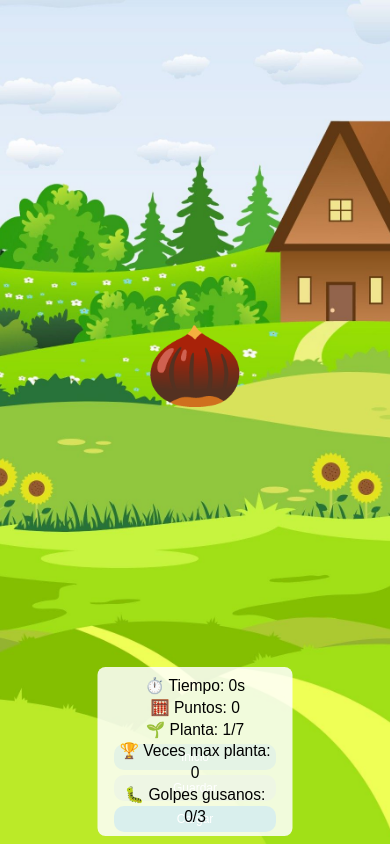
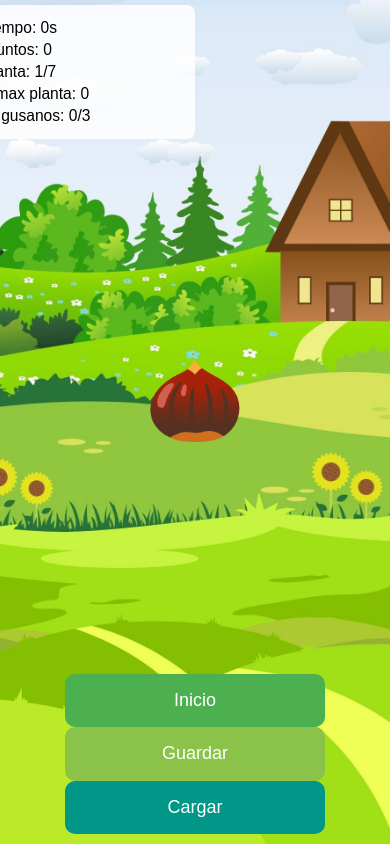
Before and after one commit to mariolileonsaravia/brix501.github.io, a plain HTML site: page juego.html in a window 390 px wide. Drawn offline with Linux system fonts and the light colour scheme.

Commit message:
Update juego.html

```diff
--- a/juego.html
+++ b/juego.html
@@ -4,6 +4,7 @@
 <meta charset="UTF-8">
 <title>Juego de Jardín Avanzado</title>
 <style>
+  <style>
   * { box-sizing: border-box; }
   body {
     margin: 0;
@@ -27,6 +28,7 @@
     font-size: clamp(14px, 2vw, 18px);
     z-index: 20;
     line-height: 1.4;
+    max-width: 90vw;
   }
 
   .garden {
@@ -44,6 +46,7 @@
     position: relative;
     z-index: 1;
     user-select: none;
+    text-align: center;
   }
 
   .creature {
@@ -53,24 +56,34 @@
     user-select: none;
     transition: transform 0.2s;
     z-index: 2;
+    touch-action: manipulation;
   }
-  .creature:hover { transform: scale(1.5); }
+  .creature:hover { transform: scale(1.4); }
+
+  /* Contenedor de botones */
+  .controls {
+    display: flex;
+    flex-wrap: wrap;
+    justify-content: center;
+    gap: 0.5em;
+    margin: 0.5em 0;
+    width: 100%;
+  }
 
   /* Botones */
   button {
-    padding: 0.6em 1.2em;
+    padding: 0.7em 1.3em;
     font-size: clamp(14px, 2vw, 18px);
     cursor: pointer;
     border: none;
     border-radius: 10px;
-    margin: 0.3em;
     user-select: none;
     transition: background 0.3s, transform 0.2s;
+    flex: 1 1 auto;
+    max-width: 160px;
   }
 
-  button:hover {
-    transform: scale(1.05);
-  }
+  button:hover { transform: scale(1.05); }
 
   #startBtn { background-color: #4caf50; color:white; }
   #pauseBtn { background-color: #f57c00; color:white; display:none; }
@@ -79,12 +92,14 @@
   #loadBtn { background-color: #009688; color:white; }
 
   #loseOverlay {
-    position: fixed; top:0; left:0; width:100vw; height:100vh;
+    position: fixed;
+    top:0; left:0; width:100vw; height:100vh;
     background: rgba(0,0,0,0.7); color:white;
     font-size: clamp(28px, 6vw, 48px);
     display:flex; justify-content:center; align-items:center;
     flex-direction:column; z-index:100; text-align:center;
     visibility:hidden; opacity:0; transition: opacity 0.5s;
+    padding: 1em;
   }
   #loseOverlay.visible { visibility:visible; opacity:1; }
 
@@ -101,6 +116,7 @@
     justify-content: center;
     align-items: center;
     z-index: 200;
+    padding: 1em;
   }
   #saveModalContent {
     background: #fff;
@@ -113,12 +129,12 @@
   }
   #savedGamesList div {
     border-bottom: 1px solid #ccc;
-    padding: 5px;
+    padding: 8px;
     cursor: pointer;
   }
   #savedGamesList div:hover { background:#f0f0f0; }
 
-  /* Responsividad */
+  /* 📱 Tablets */
   @media (max-width: 768px) {
     .hud {
       top: auto;
@@ -126,41 +142,41 @@
       left: 50%;
       transform: translateX(-50%);
       text-align: center;
-      padding: 0.5em 1em;
+      padding: 0.8em 1em;
+    }
+
+    .plant { font-size: clamp(80px, 14vw, 110px); }
+    .creature { font-size: clamp(28px, 6vw, 36px); }
+  }
+
+  /* 📱 Celulares */
+  @media (max-width: 480px) {
+    body { flex-direction: column; align-items: center; }
+
+    .hud {
+      position: static;
+      width: 95%;
+      margin-top: 5px;
+      padding: 0.8em;
+      font-size: clamp(13px, 4vw, 16px);
+    }
+
+    .controls {
+      flex-direction: column;
+      gap: 0.4em;
+      width: 90%;
     }
 
     button {
-      font-size: clamp(12px, 3vw, 16px);
-      padding: 0.5em 1em;
+      width: 100%;
+      max-width: none;
+      font-size: clamp(14px, 5vw, 18px);
+      padding: 0.9em;
     }
 
     #loseOverlay {
       font-size: clamp(24px, 8vw, 36px);
       padding: 1em;
-    }
-
-    .plant {
-      font-size: clamp(80px, 15vw, 100px);
-    }
-
-    .creature {
-      font-size: clamp(28px, 7vw, 36px);
-    }
-  }
-
-  @media (max-width: 480px) {
-    body {
-      flex-direction: column;
-      align-items: center;
-    }
-
-    .hud {
-      font-size: clamp(12px, 4vw, 16px);
-    }
-
-    button {
-      width: 90%;
-      margin: 0.2em 0;
     }
 
     #saveModalContent {
@@ -169,6 +185,7 @@
     }
   }
 </style>
+
 </head>
 
 <body>
```
